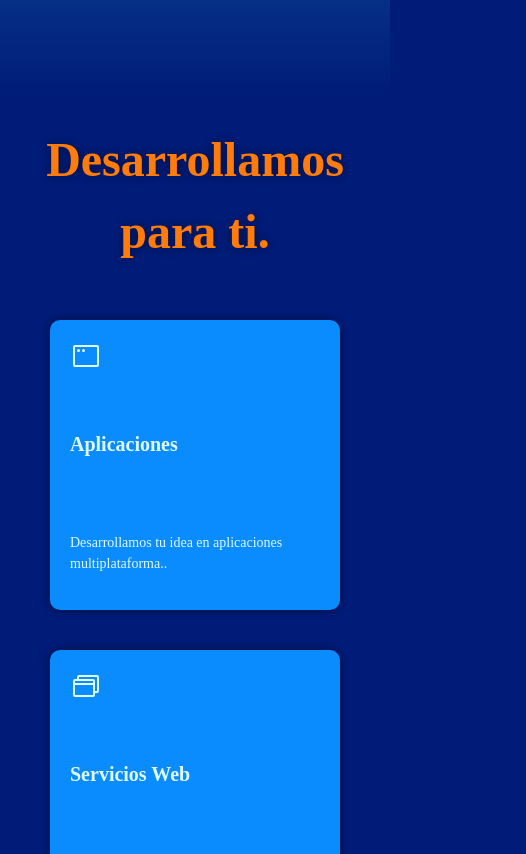
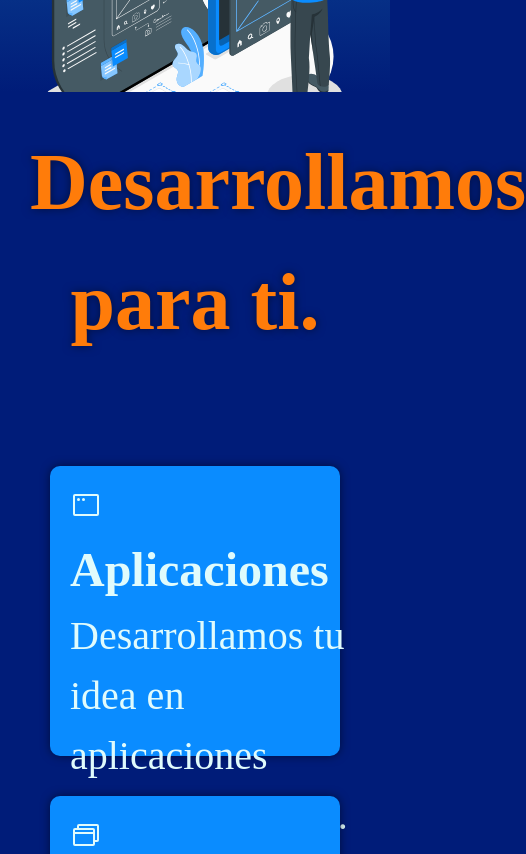
Before and after one commit to Alborithm/TrascentiWeb, a plain HTML site: page index.html in a window 390 px wide. Shown: the part 752-1606 px from the top of the page, 526 px wide, since content can reach past the window. Drawn offline with Linux system fonts and the light colour scheme; a web font is replaced by a local one.

Commit message:
font size test

```diff
--- a/styles.css
+++ b/styles.css
@@ -34,9 +34,28 @@ body{
     background-color: var(--color-trascenti-main);
     color: var(--color-lightest);
 }
+h1{
+    font-size: 2.5rem;
+    margin-top: 0;
+}
+h2{
+    font-size: 2rem;
+    margin-top: 0;
+}
+p{
+    font-size: 1.5rem;
+    margin-top: 0;
+}
+a{
+    text-decoration: none;
+    font-size: 1.2rem;
+}
+button{
+    font-size: 1.2rem;
+}
 @media (max-width: 980px) {
-    body {
-        font-size: 0.875rem; /* 14px */
+    html {
+        font-size: 32px; /* 14px */
     }
 }
 .hero{
@@ -76,7 +95,7 @@ body{
     h1 {
         color: rgb(255, 255, 255);
         text-align: center;
-        font-size: 2.5rem;
+        /* font-size: 2.5rem; */
         margin-top: 0;
         text-shadow: 0px 0px 10px rgba(0, 0, 0, 0.5);
         mark {
@@ -88,7 +107,7 @@ body{
     p {
         color: rgb(255, 255, 255);
         text-align: center;
-        font-size: 1.5rem;
+        /* font-size: 1.5rem; */
         margin-top: 0;
         text-shadow: 0px 0px 10px rgba(0, 0, 0, 0.5);
     }
@@ -139,9 +158,10 @@ body{
 
     button {
         background-color: transparent;
+        /* background-image: linear-gradient(to right, transparent, var(--color-trascenti-a-analogous1)); */
         border: solid 2px var(--color-trascenti-a-analogous1);
         color: white;
-        font-size: 1.2rem;
+        /* font-size: 1.2rem; */
         padding: 10px;
         padding-left: 20px;
         padding-right: 20px;
@@ -150,6 +170,8 @@ body{
     }
     button:hover {
         background-color: var(--color-trascenti-a-analogous1);
+        /* background-color: transparent; */
+        /* background-image: linear-gradient(to right, var(--color-trascenti-a-analogous1), var(--color-trascenti-a-analogous1)); */
         color: var(--color-trascenti-main);
         cursor: pointer;
     }
@@ -165,7 +187,7 @@ body{
     a {
         text-decoration: none;
         color: white;
-        font-size: 1.2rem;
+        /* font-size: 1.2rem; */
         padding: 10px;
         /* border-radius: 5px; */
         border: transparent solid 2px;
@@ -236,7 +258,7 @@ body{
 .pageheader{
     color: var(--color-trascenti-accent);
     font-size: 1.5rem;
-    margin-top: 0;
+    padding: 30px;
     text-align: center;
     text-shadow: 0px 0px 10px rgba(0, 0, 0, 0.5);
 }
@@ -258,6 +280,8 @@ body{
         align-items: center;
         flex-wrap: wrap;
         width: 100%;
+        margin-top: auto;
+        margin-bottom: auto;
         /* flex-grow: 1; */
     }
     .card-hidden:nth-child(2) {
@@ -289,8 +313,12 @@ body{
         /* transition: transform 0.3s; */
         h2{
             text-align: left;
+            font-size: 1.5rem;
+        };
+        p{
+            text-align: left;
             font-size: 1.25rem;
-        };
+        }
         .cardheader {
             min-height: 72px;
         }
@@ -389,7 +417,7 @@ body{
         display: flex;
         flex-direction: column;
         padding-left: 50px;
-        background-image: linear-gradient(10deg, var(--color-trascenti-a-tetrad2),transparent, transparent);
+        background-image: linear-gradient(10deg, var(--color-trascenti-a-tetrad2),transparent,transparent, transparent);
         border-radius: 100px;
     }
 }
```
